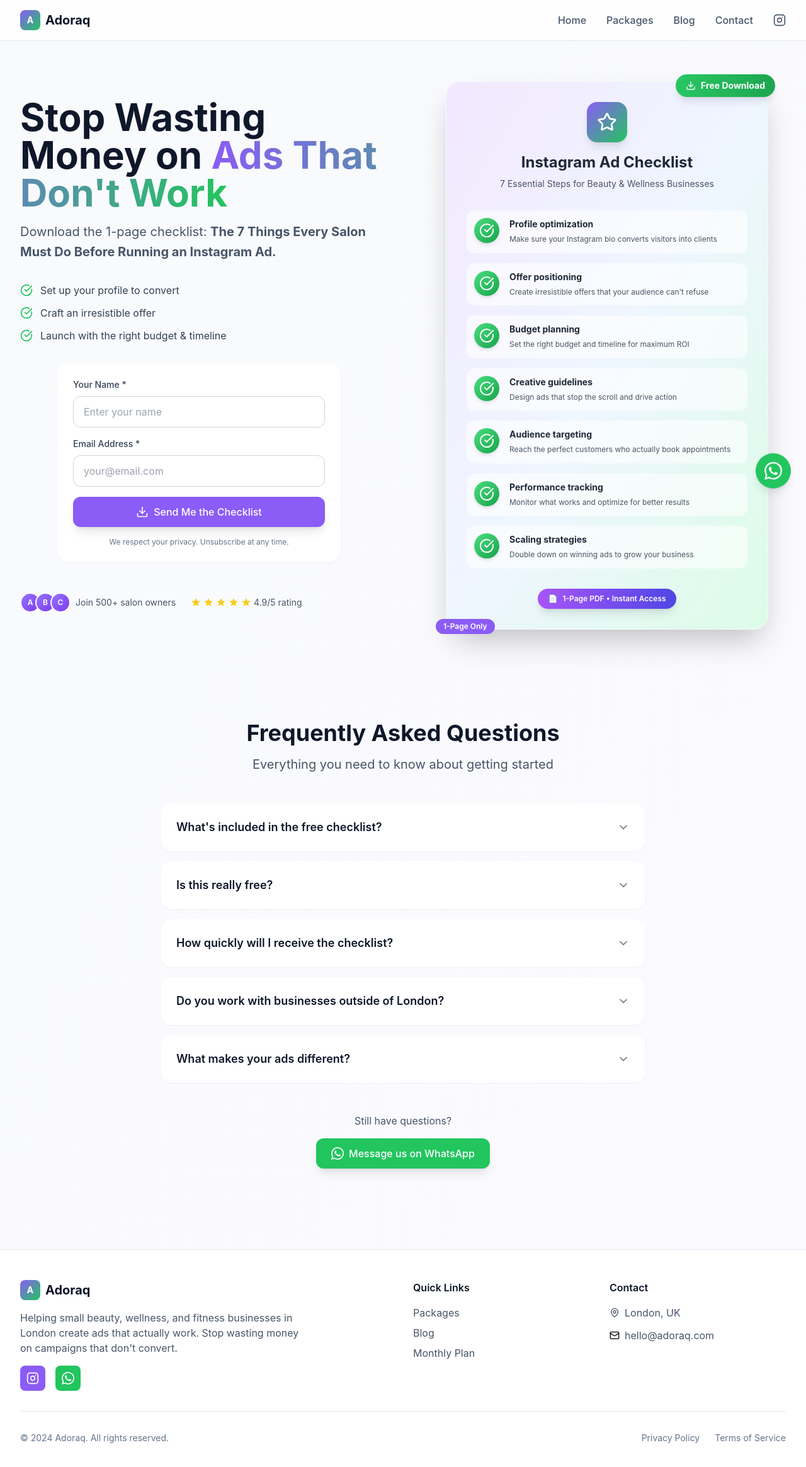
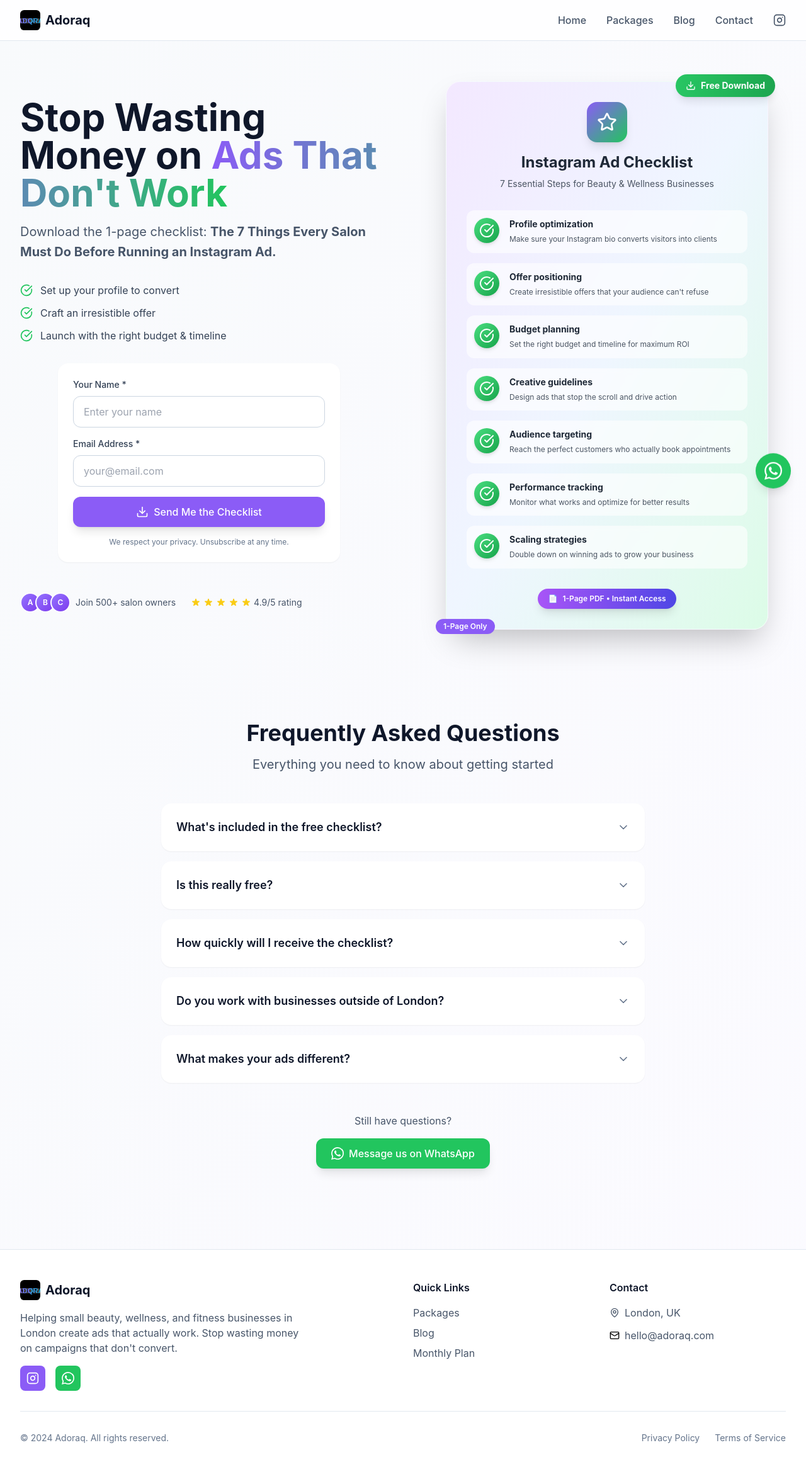
Before and after one commit to Adoraq1/adoraq-wesbite, a Next.js app: page / in a window 1280 px wide. Shown: the top 2330 px of the page at 63% size. Built offline with nearby package versions, Linux system fonts and the light colour scheme.

Commit message:
Integrate ADORAQ logo with gradient Q design

```diff
--- a/app/layout.tsx
+++ b/app/layout.tsx
@@ -8,6 +8,11 @@ export const metadata: Metadata = {
   title: 'Adoraq - Instagram Ads That Actually Work for Beauty & Wellness',
   description: 'Stop wasting money on ads that don\'t work. Get custom Instagram ads designed specifically for small beauty, wellness, and fitness businesses in London.',
   keywords: 'instagram ads, beauty business marketing, wellness advertising, fitness marketing, london advertising agency',
+  icons: {
+    icon: '/logo-small.svg',
+    shortcut: '/logo-small.svg',
+    apple: '/logo-small.svg',
+  },
   authors: [{ name: 'Adoraq' }],
   openGraph: {
     title: 'Adoraq - Instagram Ads That Actually Work',
--- a/components/Footer.tsx
+++ b/components/Footer.tsx
@@ -9,9 +9,7 @@ export default function Footer() {
           {/* Brand */}
           <div className="col-span-1 md:col-span-2">
             <Link href="/" className="flex items-center space-x-2 mb-4">
-              <div className="w-8 h-8 bg-gradient-to-br from-brand to-brand2 rounded-lg flex items-center justify-center">
-                <span className="text-white font-bold text-sm">A</span>
-              </div>
+              <img src="/logo-small.svg" alt="Adoraq Logo" className="w-8 h-8" />
               <span className="text-xl font-bold text-muted-900">Adoraq</span>
             </Link>
             <p className="text-muted-600 mb-4 max-w-md">
--- a/components/Header.tsx
+++ b/components/Header.tsx
@@ -20,9 +20,7 @@ export default function Header() {
         <div className="flex justify-between items-center h-16">
           {/* Logo */}
           <Link href="/" className="flex items-center space-x-2">
-            <div className="w-8 h-8 bg-gradient-to-br from-brand to-brand2 rounded-lg flex items-center justify-center">
-              <span className="text-white font-bold text-sm">A</span>
-            </div>
+            <img src="/logo-small.svg" alt="Adoraq Logo" className="w-8 h-8" />
             <span className="text-xl font-bold text-muted-900">Adoraq</span>
           </Link>
 
```
Also changed, not shown: public/logo-small.svg (added), public/logo.svg (added).
